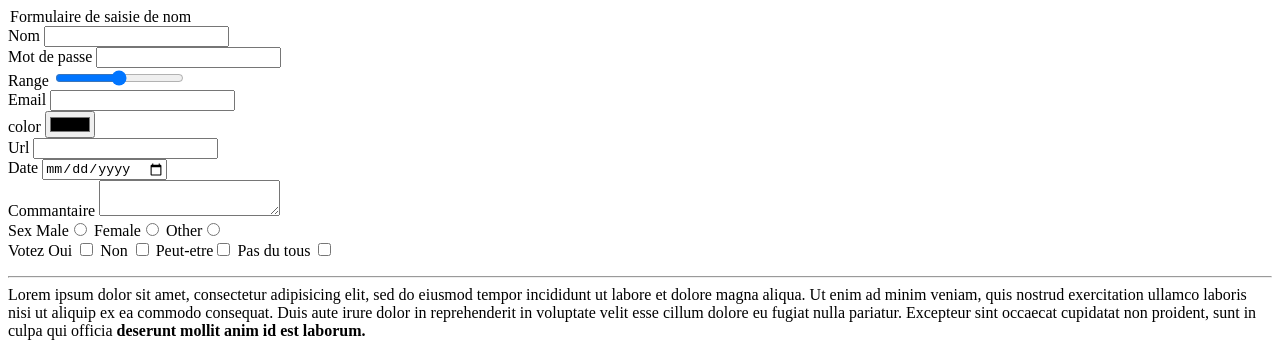
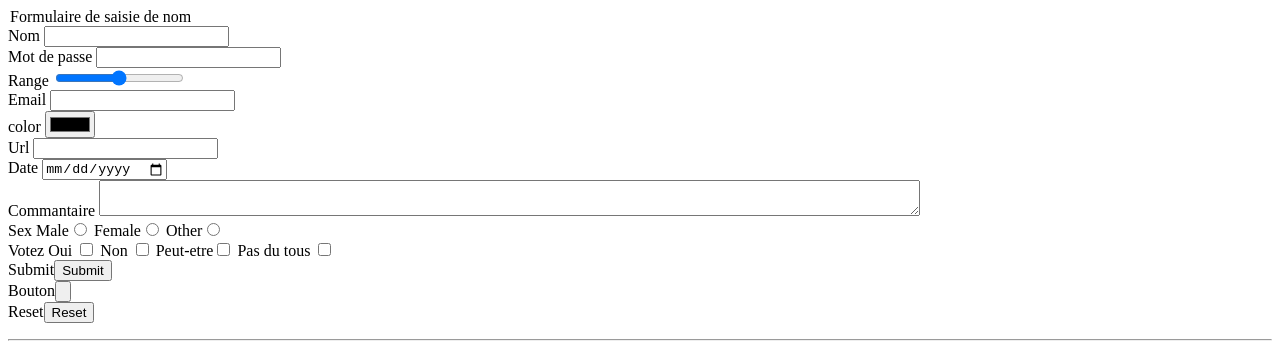
Before and after one commit to marwensaidana/html-intro, a plain HTML site: page index.html in a window 1280 px wide. Shown: the top 346 px of the page. Drawn offline with Linux system fonts and the light colour scheme.

Commit message:
ajout bouton

```diff
--- a/index.html
+++ b/index.html
@@ -39,7 +39,7 @@
         </div>
         <div>
         	<label>Commantaire</label>
-        	<textarea></textarea>
+        	<textarea cols="100"></textarea>
         </div>
         <div>
         	<label>Sex</label>
@@ -55,7 +55,9 @@
         	 Pas du tous <input type="checkbox" name="vote4">
 
         </div>
-
+           Submit<input type="submit" value="Submit" name=""><br>
+           Bouton<input type="button" name=""><br>
+           Reset<input type="reset" name=""> <br>
 
 
 
```
